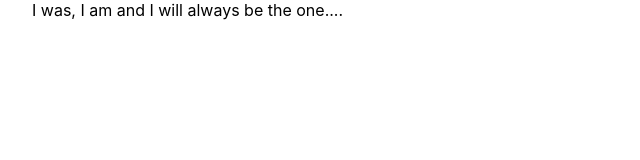
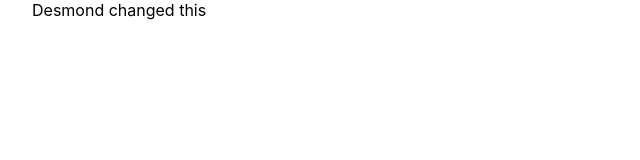
Before and after one commit to maitesadeh/trends-groupproject, a Next.js app in the folder finalproject/: page / in a window 1280 px wide. Shown: the top 160 px of the page, without its empty margins (0-640 px from the left). Built offline with nearby package versions, Linux system fonts and the light colour scheme.

Commit message:
changed index.tsx

```diff
--- a/finalproject/pages/index.tsx
+++ b/finalproject/pages/index.tsx
@@ -3,9 +3,5 @@ import Image from "next/image";
 import styles from "../styles/Home.module.css";
 
 export default function Home() {
-  return (
-    <div className={styles.container}>
-      I was, I am and I will always be the one....
-    </div>
-  );
+  return <div className={styles.container}>Desmond changed this</div>;
 }
```
